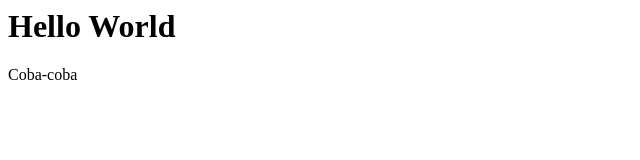
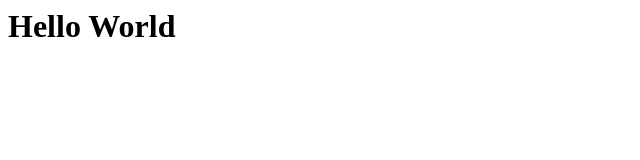
Before and after one commit to mrdzick/kkn, a plain HTML site: page source code/index.html in a window 1280 px wide. Shown: the full height of the page, 0-640 px from the left. Drawn offline with Linux system fonts and the light colour scheme.

Commit message:
Update index.html

```diff
--- a/source code/index.html
+++ b/source code/index.html
@@ -1,2 +1 @@
 <h1>Hello World</h1>
-<p>Coba-coba</p>
```
